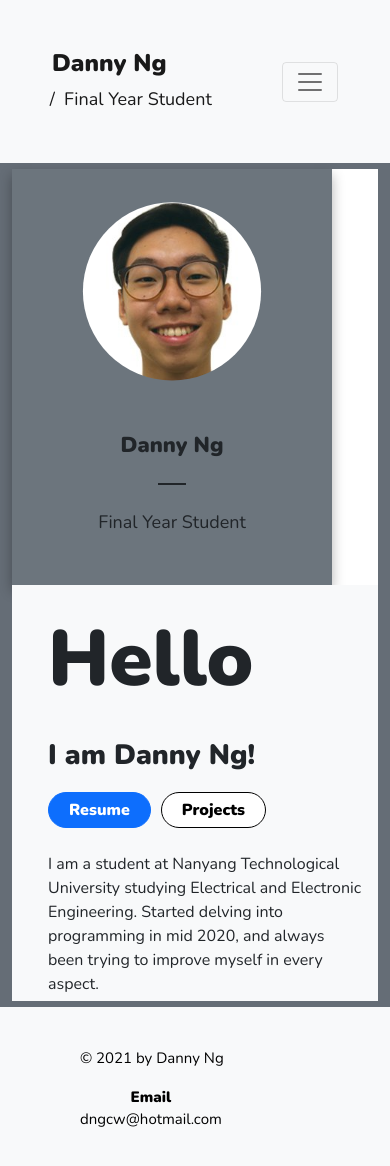
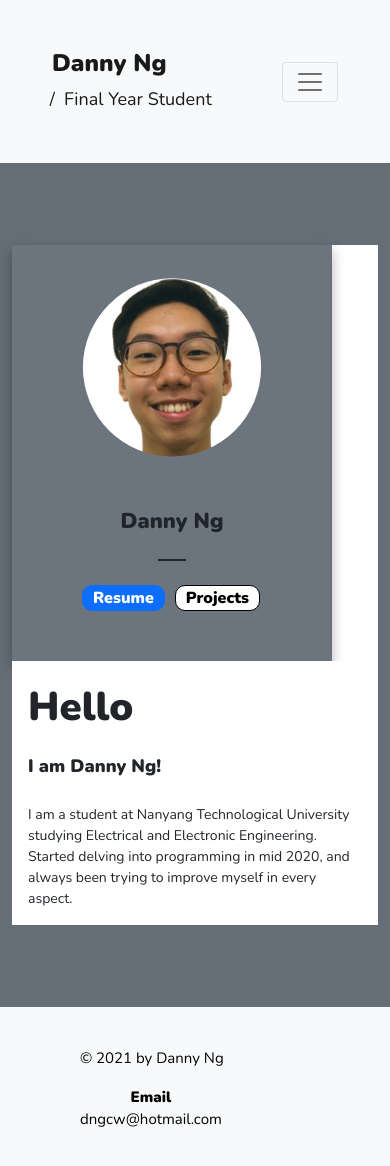
Before and after one commit to dannyngcw/dannyngcw.github.io, a React (Create React App) app: page / in a window 390 px wide. Shown: the top 1166 px of the page. Built offline with nearby package versions, Linux system fonts and the light colour scheme.

Commit message:
Optimising mobile view for about page

```diff
--- a/src/App.css
+++ b/src/App.css
@@ -85,6 +85,11 @@
 
 .card-shadow{
   box-shadow: 0 6px 12px 0 rgba(0, 0, 0, 0.3);
+}
+
+.small-button{
+  border-radius: 10px;
+  padding: 0 10px 0 10px;
 }
 
 .button{
@@ -182,6 +187,10 @@ div{
 }
 
 @media screen and (max-width: 500px) {
+  .hidden{
+    visibility: hidden;
+  }
+
   .small-screen{
     width: 100px;
   }
--- a/src/components/About.js
+++ b/src/components/About.js
@@ -1,4 +1,4 @@
-import React, { useEffect } from 'react';
+import React, { useEffect, useState } from 'react';
 import { Card, Container, Row, Col, Button } from 'react-bootstrap';
 import { Link } from 'react-router-dom';
 import { CSSTransition } from 'react-transition-group'
@@ -12,12 +12,96 @@ const About = () => {
     document.title = "About me | Danny Ng"
   }, [])
 
+  const [width, setWidth] = useState(window.innerWidth);
+
+  useEffect(() => {
+    function handleResize() {
+      setWidth(window.innerWidth);
+    }
+    window.addEventListener("resize", handleResize);
+    return () => window.removeEventListener("resize", handleResize);
+  }, [width]);
+
+  const CardComponent = () => {
+    if (width < 500){
       return (
-    <CSSTransition in={window.location.pathname.startsWith('/')} classNames="fade" timeout={1600}>
-      <div className="background-img" style={{ backgroundImage:`url(${bgimage})`, height: "100vh", margin: 0, padding: 0, backgroundAttachment: 'fixed' }}>
-        <Container className="d-flex vh-100">
-          <Row className="m-auto align-self-center">
-            <Col className="card" sm={{ span: 3, offset: 2 }} md={3} style={{marginRight: -5}}>
+        <Col className="card hide" sm={4}>
+          <Card.Body>
+            <Card.Text style={{ fontSize: 40 }}><b>Hello</b></Card.Text>
+            <Card.Text style={{ fontSize: 18 }}><b>I am Danny Ng!</b></Card.Text>
+            <Card.Text className="mt-4" style={{ fontSize: 14 }}>
+              I am a student at Nanyang Technological University studying Electrical and Electronic Engineering. Started delving into programming in mid 2020, and always been
+              trying to improve myself in every aspect.
+            </Card.Text>
+          </Card.Body>
+        </Col>
+      )
+    }
+    if (width > 500 && width < 800 ) {
+      return(
+        <Col className="card hide" sm={5}>
+          <Card.Body>
+            <Card.Text style={{ fontSize: 60 }}><b>Hello</b></Card.Text>
+            <Card.Text style={{ fontSize: 20 }}><b>I am Danny Ng!</b></Card.Text>
+            <Button variant="primary" className="button"><Link to="/resume" className="navbar-link"><b>Resume</b></Link></Button>
+              <Button variant="primary" className="button button-secondary" style={{ marginLeft: 10 }}><Link to="/projects" className="navbar-link"><b>Projects</b></Link></Button>
+            <Card.Text className="mt-4">
+              I am a student at Nanyang Technological University studying Electrical and Electronic Engineering. Started delving into programming in mid 2020, and always been
+              trying to improve myself in every aspect.
+            </Card.Text>
+          </Card.Body>
+        </Col>
+      )
+    } else {
+      return (
+        <Col className="card hide" sm={4}>
+          <Card className="width" bg="light" text="dark" style={{ height: '26rem', paddingLeft: 20 }}>
+            <Card.Body>
+              <Card.Text style={{ fontSize: 78 }}><b>Hello</b></Card.Text>
+              <Card.Text style={{ fontSize: 28 }}><b>I am Danny Ng!</b></Card.Text>
+              <Button variant="primary" className="button"><Link to="/resume" className="navbar-link"><b>Resume</b></Link></Button>
+              <Button variant="primary" className="button button-secondary" style={{ marginLeft: 10 }}><Link to="/projects" className="navbar-link"><b>Projects</b></Link></Button>
+              <Card.Text className="mt-4">
+                I am a student at Nanyang Technological University studying Electrical and Electronic Engineering. Started delving into programming in mid 2020, and always been
+                trying to improve myself in every aspect.
+              </Card.Text>
+            </Card.Body>
+          </Card>
+        </Col>
+      )
+    }
+  }
+
+  const MainCardComponent = () => {
+    if (width < 500) {
+      return (
+        <Col className="card" sm={{ span: 3, offset: 2 }} md={3} style={{ marginRight: -5 }}>
+          <Card bg="secondary" text="dark" className="card card-shadow" style={{ width: '20rem', height: '26rem' }}>
+            <Card.Body className="align-self-center">
+              <Card.Img src={image} className="image mt-2" />
+              <Card.Title as="h4" className="text-center">Danny Ng</Card.Title>
+              <Container>
+                <Row>
+                  <Col></Col>
+                  <Col>
+                    <Card.Text className="padding mt-3"></Card.Text>
+                  </Col>
+                  <Col></Col>
+                </Row>
+              </Container>
+              {/* <Card.Text className="text-center mt-4" style={{ fontSize: 18 }}>Final Year Student</Card.Text> */}
+              <div className="mt-4">
+                <Button variant="primary" className="small-button"><Link to="/resume" className="navbar-link"><b>Resume</b></Link></Button>
+                <Button variant="primary" className="small-button button-secondary" style={{ marginLeft: 10 }}><Link to="/projects" className="navbar-link"><b>Projects</b></Link></Button>
+              </div>
+            </Card.Body>
+          </Card>
+        </Col>
+      )
+    }
+    if (width > 500 && width < 800 ) {
+      return (
+        <Col className="card" sm={{ span: 3, offset: 2 }} md={3} style={{ marginRight: -5 }}>
         <Card bg="secondary" text="dark" className="card card-shadow" style={{ width: '20rem', height: '26rem' }}>
           <Card.Body className="align-self-center">
             <Card.Img src={image} className="image mt-2" />
@@ -35,20 +119,38 @@ const About = () => {
           </Card.Body>
         </Card>
       </Col>
-            <Col className="card hide" sm={4}>
-              <Card className="width" bg="light" text="dark" style={{ height: '26rem', paddingLeft: 20}}>
-                <Card.Body>
-                  <Card.Text style={{ fontSize: 78 }}><b>Hello</b></Card.Text>
-                  <Card.Text style={{ fontSize: 28 }}><b>I am Danny Ng!</b></Card.Text>
-                  <Button variant="primary" className="button"><Link to="/resume" className="navbar-link"><b>Resume</b></Link></Button>
-                  <Button variant="primary" className="button button-secondary" style={{ marginLeft: 10}}><Link to="/projects" className="navbar-link"><b>Projects</b></Link></Button>
-                  <Card.Text className="mt-4">
-                    I am a student at Nanyang Technological University studying Electrical and Electronic Engineering. Started delving into programming in mid 2020, and always been
-                    trying to improve myself in every aspect.
-                  </Card.Text>
+      )
+    } else {
+      return (
+        <Col className="card" sm={{ span: 3, offset: 2 }} md={3} style={{ marginRight: -5 }}>
+          <Card bg="secondary" text="dark" className="card card-shadow" style={{ width: '20rem', height: '26rem' }}>
+            <Card.Body className="align-self-center">
+              <Card.Img src={image} className="image mt-2" />
+              <Card.Title as="h4" className="text-center">Danny Ng</Card.Title>
+              <Container>
+                <Row>
+                  <Col></Col>
+                  <Col>
+                    <Card.Text className="padding mt-3"></Card.Text>
+                  </Col>
+                  <Col></Col>
+                </Row>
+              </Container>
+              <Card.Text className="text-center mt-4" style={{ fontSize: 18 }}>Final Year Student</Card.Text>
             </Card.Body>
           </Card>
         </Col>
+      )
+    }
+  }
+
+  return (
+    <CSSTransition in={window.location.pathname.startsWith('/')} classNames="fade" timeout={1600}>
+      <div className="background-img" style={{ backgroundImage:`url(${bgimage})`, height: "100vh", margin: 0, padding: 0, backgroundAttachment: 'fixed' }}>
+        <Container className="d-flex vh-100">
+          <Row className="m-auto align-self-center">
+            <MainCardComponent />
+            <CardComponent />
           </Row>
         </Container>
       </div>
```
Lines whose indentation alone changed are shown as unchanged.
